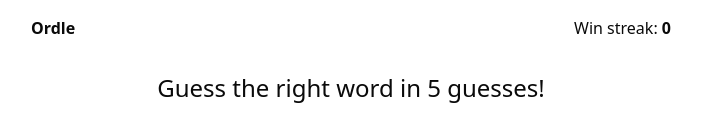
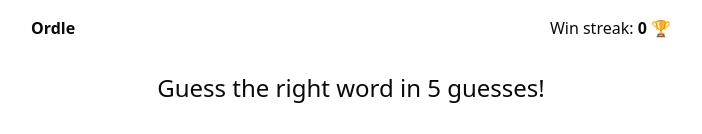
Before and after one commit to jonte265/guess-word, a Next.js app: page / in a window 1280 px wide. Shown: the top 134 px of the page, without its empty margins (289-991 px from the left). Built offline with nearby package versions, Linux system fonts and the light colour scheme.

Commit message:
add emoji win

```diff
--- a/components/ui/custom/GameArea.tsx
+++ b/components/ui/custom/GameArea.tsx
@@ -51,7 +51,7 @@ function GameArea() {
 
           {wordStore.gameWin === true && (
             <>
-              <h1 className='text-2xl'>Correct!</h1>
+              <h1 className='text-2xl'>Correct! 🏆</h1>
               <Button onClick={wordStore.startGame}>Play Again</Button>
             </>
           )}
--- a/components/ui/custom/HeaderNav.tsx
+++ b/components/ui/custom/HeaderNav.tsx
@@ -10,7 +10,7 @@ function HeaderNav() {
       <h2 className='font-semibold'>Ordle</h2>
 
       <p>
-        Win streak: <strong>{wordStore.winStreak}</strong>
+        Win streak: <strong>{wordStore.winStreak} 🏆</strong>
       </p>
     </header>
   );
```
